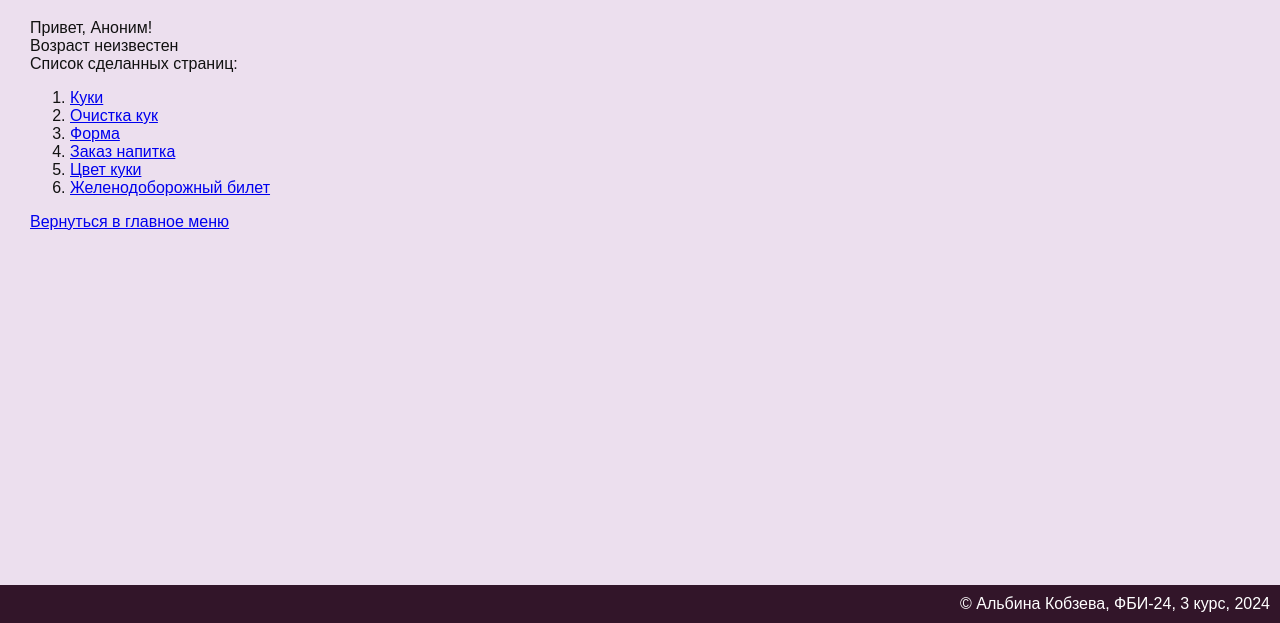
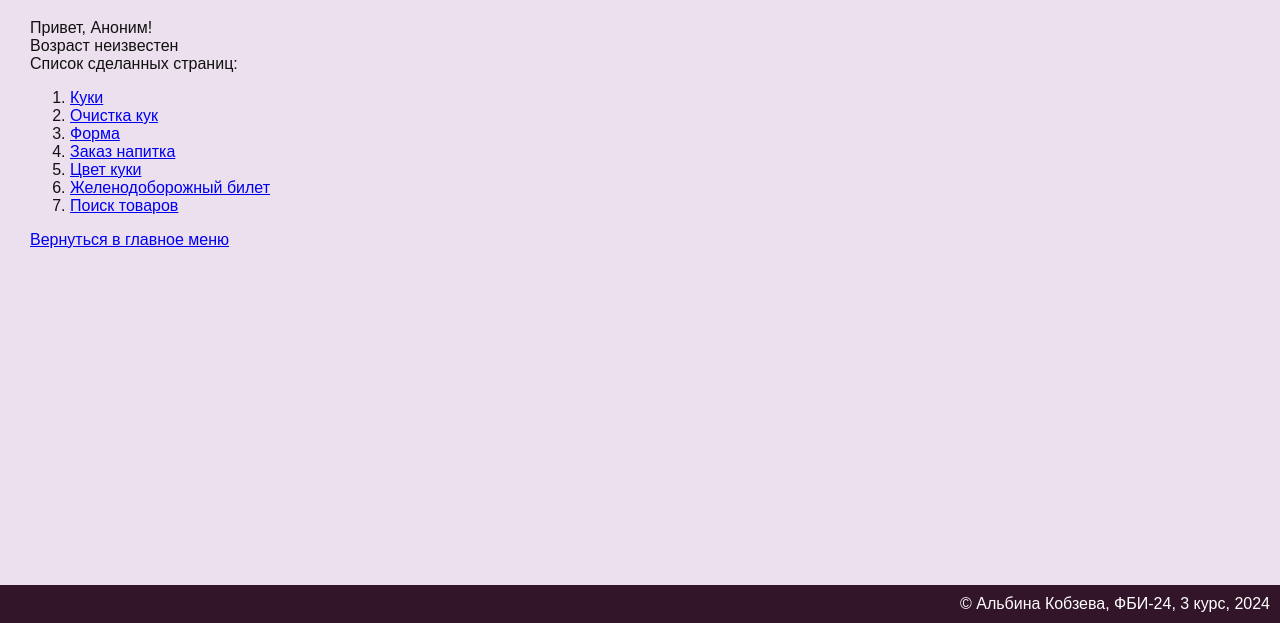
Before and after one commit to AlbinaKobzeva/web-programming-labs-2, a Flask app: page /lab3/ in a window 1280 px wide. Shown: the part 177-800 px from the top of the page. Run offline with Flask 3, Linux system fonts and the light colour scheme.

Commit message:
доп задание

```diff
--- a/lab3.py
+++ b/lab3.py
@@ -142,3 +142,39 @@ def clear_cookies():
     resp.delete_cookie('font_style')
 
     return resp
+
+
+products = [
+    {"name": "iPhone 14", "price": 75500, "color": "pink", "brand": "Apple"},
+    {"name": "iPhone13", "price": 60000, "color": "black", "brand": "Apple"},
+    {"name": "iPhone16", "price": 159000, "color": "white", "brand": "Apple"},
+    {"name": "iPhone15 ProMax", "price": 100000, "color": "platinum", "brand": "Apple"},
+    {"name": "iPhone12", "price": 55000, "color": "purple", "brand": "Apple"},
+    {"name": "iPhone11", "price": 40000, "color": "black", "brand": "Apple"},
+    {"name": "iPhone12 ProMax", "price": 59900, "color": "green", "brand": "Apple"},
+    {"name": "iPhone10", "price": 35000, "color": "red", "brand": "Apple"},
+    {"name": "iPhone14 ProMax", "price": 130990, "color": "purple", "brand": "Apple"},
+    {"name": "iPhone12 mini", "price": 57490, "color": "black", "brand": "Apple"},
+    {"name": "MacBook Air", "price": 145900, "color": "silver", "brand": "Apple"},
+    {"name": "MacBook Pro", "price": 228900, "color": "grey", "brand": "Apple"},
+    {"name": "iPhone16 ProMax", "price": 204900, "color": "white", "brand": "Apple"},
+    {"name": "AirPods Pro", "price": 25990, "color": "white", "brand": "Apple"},
+    {"name": "AirPods", "price": 25900, "color": "white", "brand": "Apple"},
+    {"name": "Apple Watch Series 8", "price": 35890, "color": "silver", "brand": "Apple"},
+    {"name": "Apple Watch Series 9", "price": 47800, "color": "black", "brand": "Apple"},
+    {"name": "iPhone13 ProMax", "price": 74990, "color": "blue", "brand": "Apple"},
+    {"name": "iPad", "price": 48400, "color": "grey", "brand": "Apple"},
+    {"name": "iMac", "price": 129990, "color": "green", "brand": "Apple"},
+    {"name": "AirPods Max", "price": 50990, "color": "pink", "brand": "Apple"}
+]
+
+
+@lab3.route('/lab3/form')
+def form():
+    return render_template('lab3/form.html')
+@lab3.route('/lab3/results')
+def results():
+    min_price = request.args.get('min_price', type=int)
+    max_price = request.args.get('max_price', type=int)
+    filtered_products = [p for p in products if min_price <= p["price"] <= max_price]
+    return render_template('lab3/results.html', products=filtered_products)
--- a/templates/lab3/lab3.html
+++ b/templates/lab3/lab3.html
@@ -45,6 +45,9 @@
         <li>
             <a href="/lab3/ticket"> Желенодоборожный билет</a>
         </li>
+        <li>
+            <a href="/lab3/form"> Поиск товаров</a>
+        </li>
     </ol>
     <div>
         <a href="http://127.0.0.1:5000/menu"></a>
```
Also changed, not shown: templates/lab3/form.html (added, +14 -0 lines), templates/lab3/results.html (added, +14 -0 lines).
